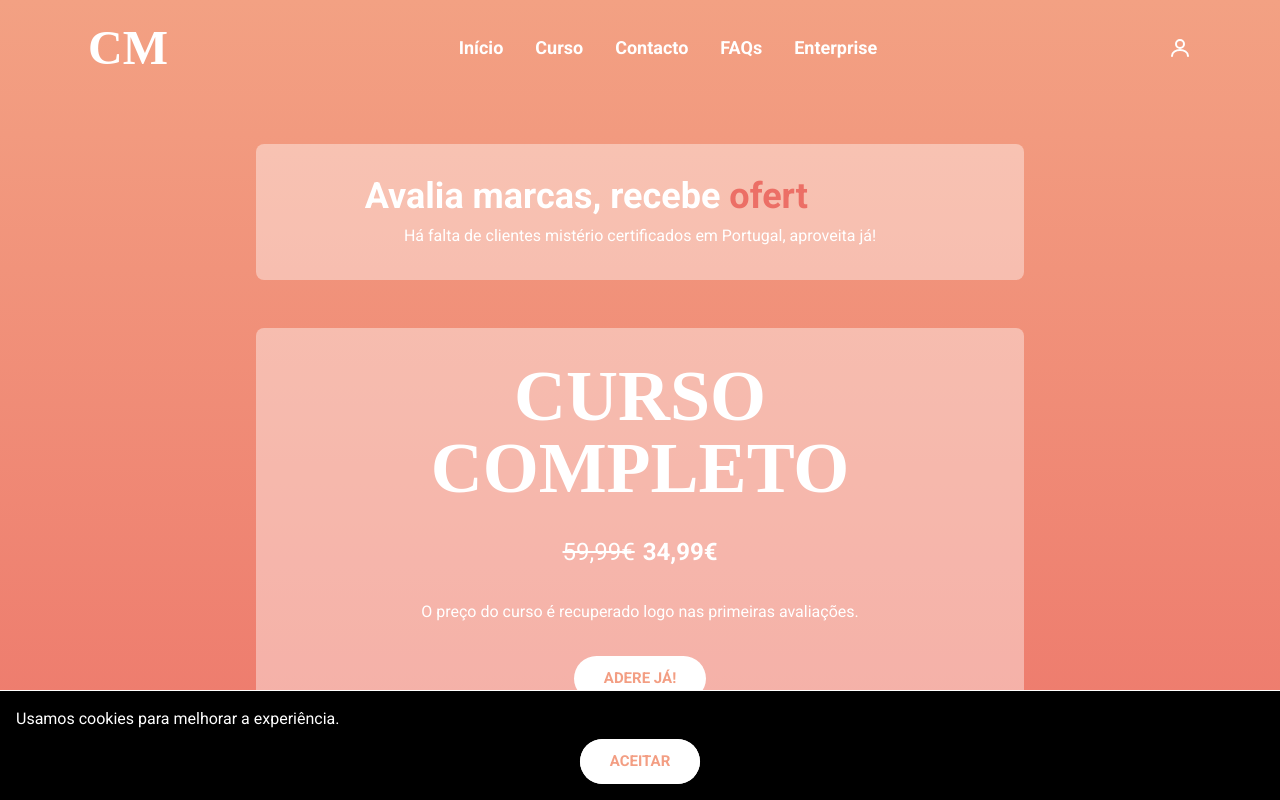
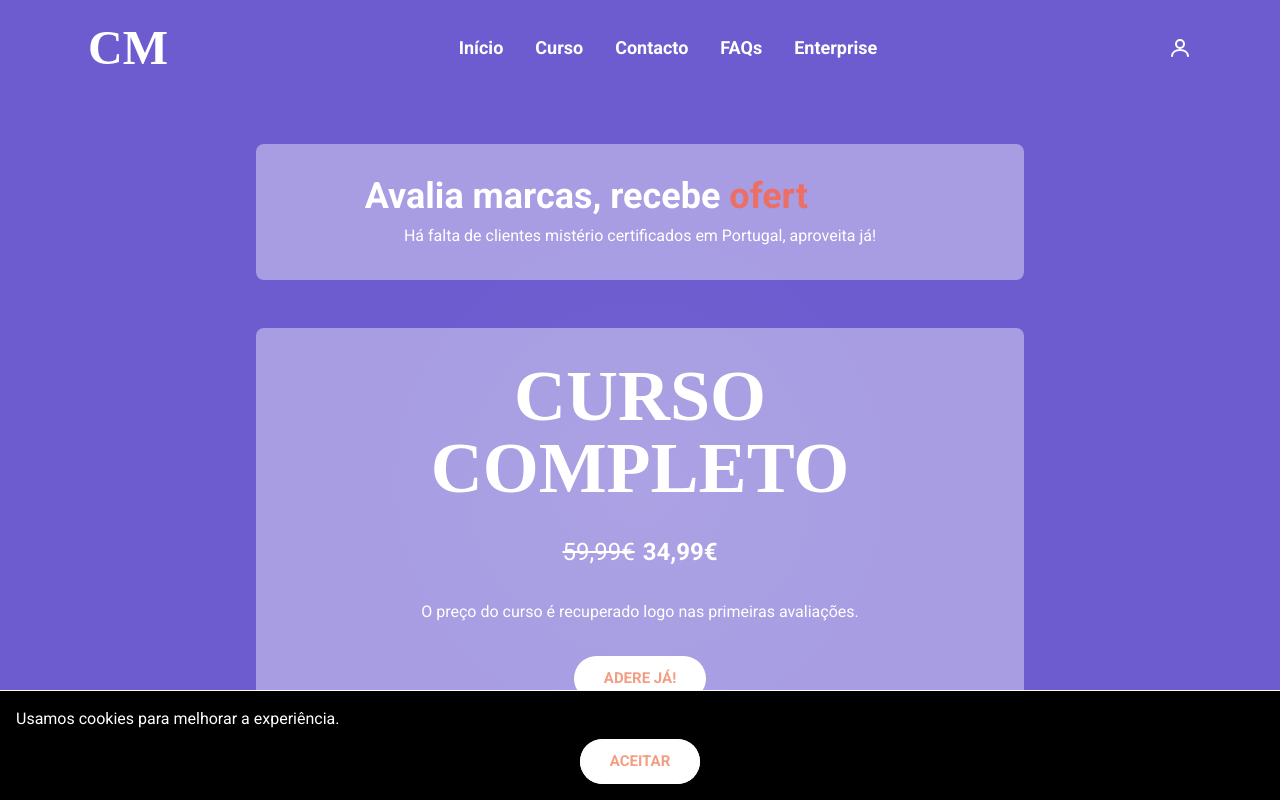
Before and after one commit to msantos51/clientemisterio, a Next.js app in the folder frontend/: page / in a window 1280 px wide. Shown: the top 800 px of the page. Built offline with nearby package versions, Linux system fonts and the light colour scheme; no server answers; a web font is replaced by a local one.

Commit message:
feat: update global background gradient

```diff
--- a/frontend/app/globals.css
+++ b/frontend/app/globals.css
@@ -75,10 +75,9 @@ html, body {
   min-height: 100vh;
 
 
-  /* Define o gradiente de fundo vertical com cores quentes */
-  background: #EC6F66;  /* fallback para navegadores antigos */
-  background: -webkit-linear-gradient(to bottom, #F3A183, #EC6F66);  /* Chrome 10-25, Safari 5.1-6 */
-  background: linear-gradient(to bottom, #F3A183, #EC6F66); /* Compatível com navegadores modernos */
+  /* Define o gradiente de fundo radial com a nova paleta */
+  background: #6D5CCF; /* Fallback para navegadores antigos */
+  background: radial-gradient(circle, rgba(109, 92, 207, 0.79) 0%, rgba(109, 92, 207, 1) 41%);
 
   /* Ajusta o tamanho do fundo para cobrir todo o ecrã */
   background-size: cover;
```
